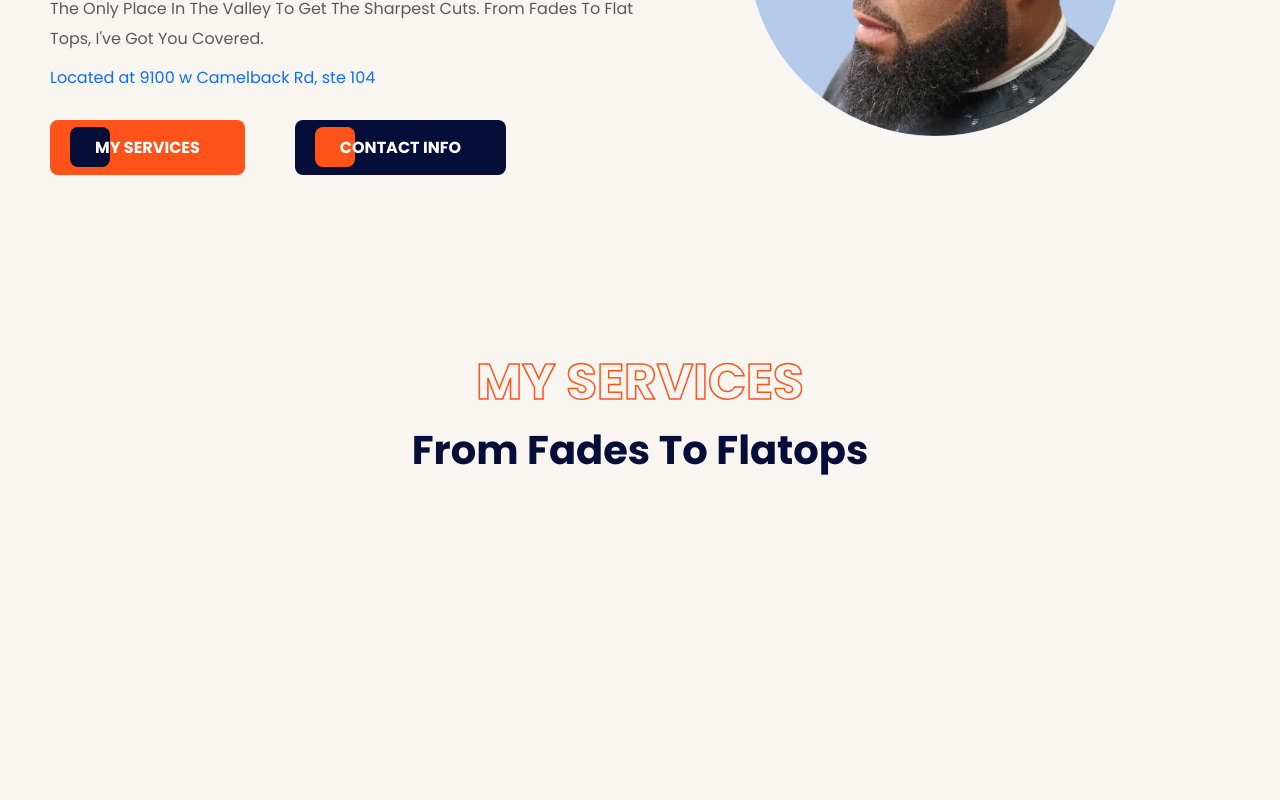
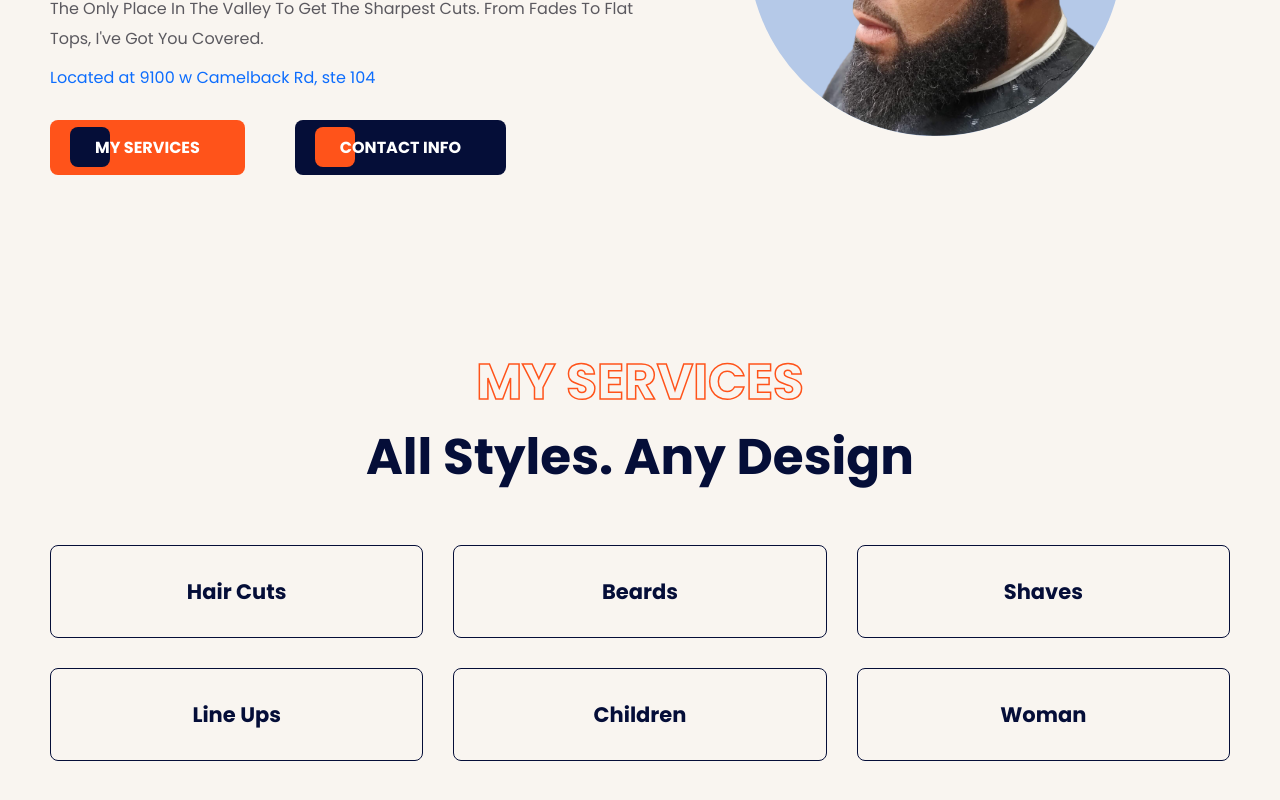
Before and after one commit to ChristianWare/Blessed-Hands, a Next.js app: page / in a window 1280 px wide. Shown: the part 432-1232 px from the top of the page. Built offline with nearby package versions, Linux system fonts and the light colour scheme.

Commit message:
Services Section

```diff
--- a/components/Services.js
+++ b/components/Services.js
@@ -4,7 +4,17 @@ import Title from "./Title";
 function Services() {
   return (
     <div className={styles.servicesContainer}>
-      <Title value1='My Services' value2='from fades to flatops' />
+      <div className={styles.titleContainer}>
+        <Title value1='My Services' value2='All Styles. Any Design' />
+      </div>
+      <div className={styles.categories}>
+        <p>Hair Cuts</p>
+        <p>Beards</p>
+        <p>Shaves</p>
+        <p>Line Ups</p>
+        <p>Children</p>
+        <p>Woman</p>
+      </div>
     </div>
   );
 }
--- a/components/Title.js
+++ b/components/Title.js
@@ -3,7 +3,7 @@ import styles from '../styles/Title.module.css'
 function Title({ value1, value2 }) {
   return (
     <div className={styles.sideTitle}>
-      <h1 className={styles.value1}>{value1}</h1>
+      <h2 className={styles.value1}>{value1}</h2>
       <h2 className={styles.value2}>{value2}</h2>
     </div>
   );
--- a/styles/Services.module.css
+++ b/styles/Services.module.css
@@ -1,3 +1,46 @@
 .servicesContainer {
     padding: 12rem 0;
 }
+
+.titleContainer {
+    margin-bottom: 5rem;
+}
+
+.categories {
+    display: grid;
+    grid-template-columns: repeat(3, 1fr);
+    gap: 3rem;
+}
+
+.categories p {
+    border: 1px solid var(--oxfordBlue);
+    border-radius: 8px;
+    padding: 3rem;
+    display: flex;
+    align-items: center;
+    justify-content: center;
+    cursor: pointer;
+    font-size: 2.1rem;
+    font-weight: bold;
+    color: var(--oxfordBlue);
+    transition: all 0.2s ease-in;
+}
+
+
+.categories p:hover {
+    background-color: var(--orange);
+    color: white;
+}
+
+
+@media screen and (max-width: 768px) {
+    .categories {
+        grid-template-columns: repeat(2, 1fr);
+    }
+}
+
+@media screen and (max-width: 480px) {
+    .categories {
+        grid-template-columns: 1fr;
+    }
+}
--- a/styles/Title.module.css
+++ b/styles/Title.module.css
@@ -16,6 +16,6 @@
 
 .value2 {
     text-transform: capitalize;
-    font-size: 4rem;
+    font-size: 5rem;
     text-align: center;
 }
```
Also changed, not shown: public/images/icons/clippers.svg (added).
